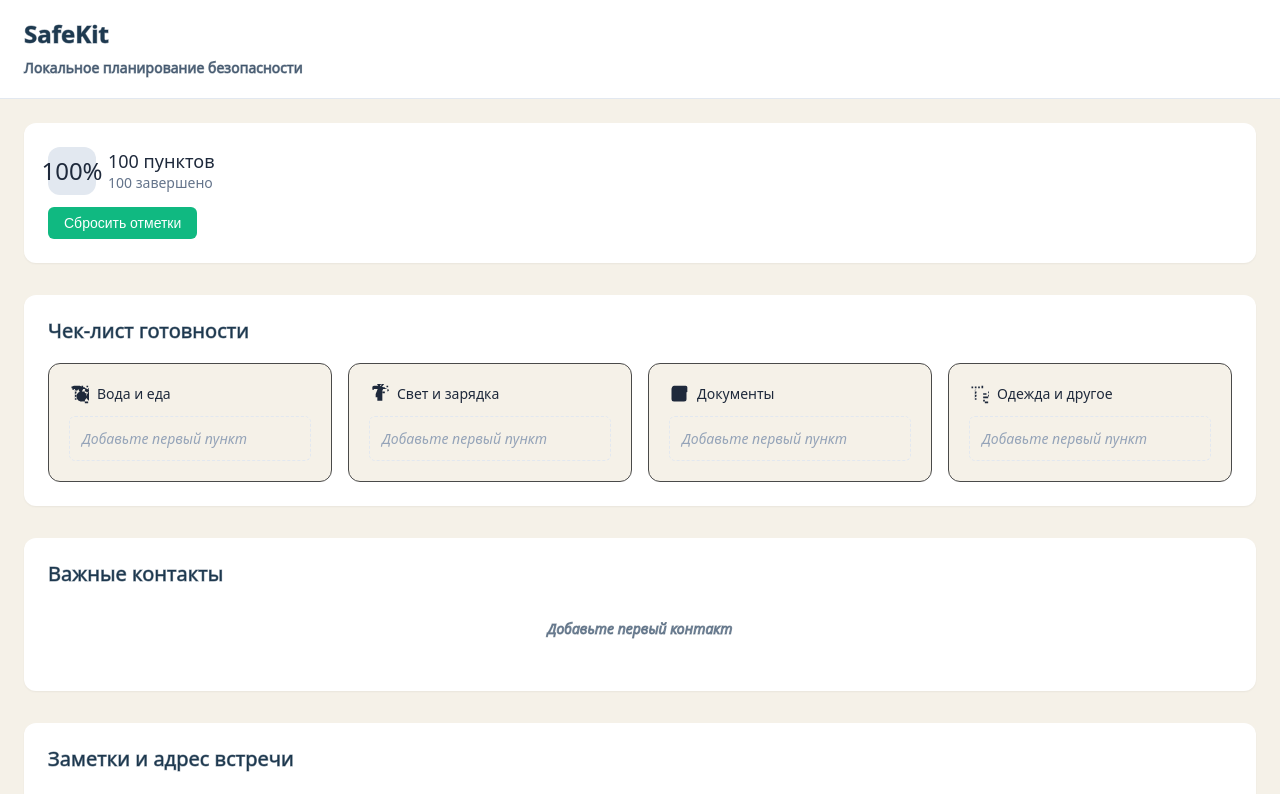
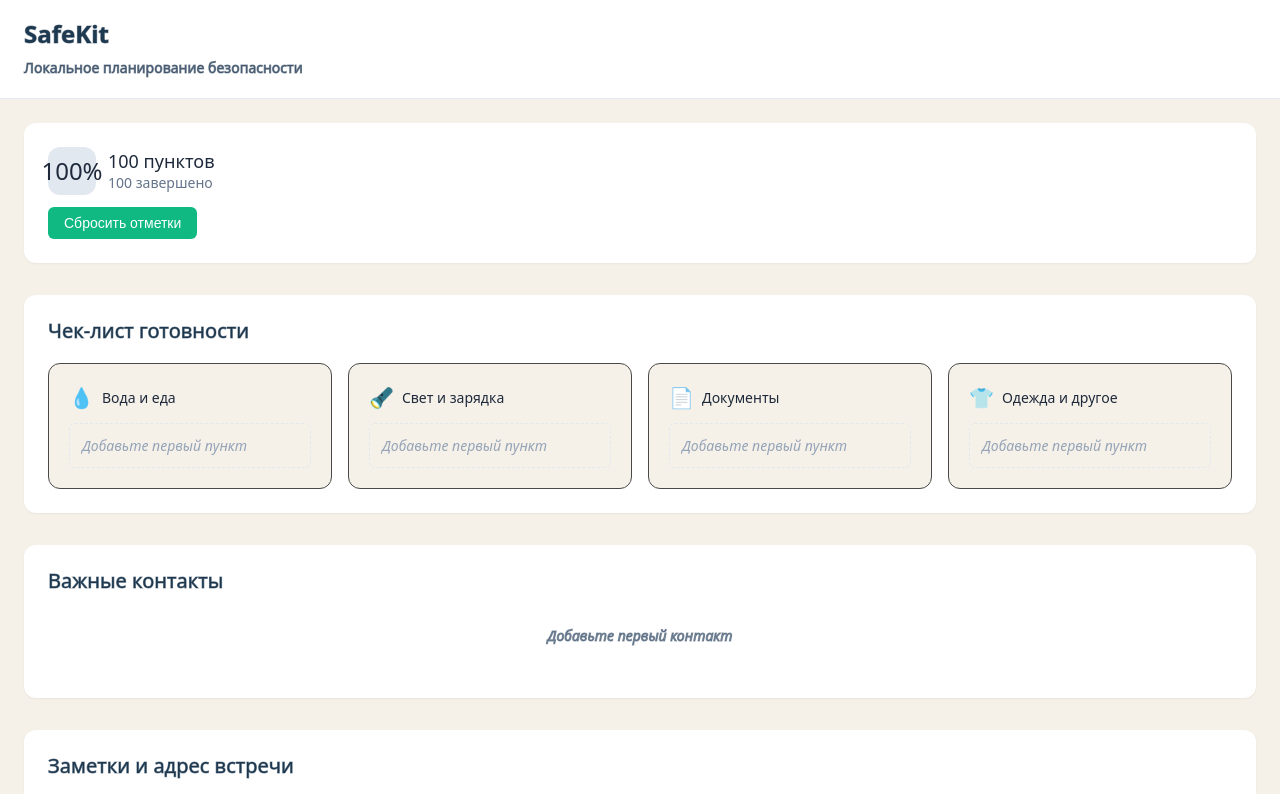
Before and after one commit to whyisomi/-safekit, a React (Vite) app: page / in a window 1280 px wide. Shown: the top 794 px of the page. Built offline with nearby package versions, Linux system fonts and the light colour scheme.

Commit message:
Restore emoji category icons

```diff
--- a/src/App.tsx
+++ b/src/App.tsx
@@ -84,12 +84,11 @@ const ClothingIcon = () => (
   </svg>
 )
 
-// Map category to its icon component
-const categoryIcons: Record<ChecklistCategory, React.ComponentType> = {
-  water: WaterIcon,
-  light: LightIcon,
-  documents: DocumentsIcon,
-  clothing: ClothingIcon,
+const categoryEmoji: Record<ChecklistCategory, string> = {
+  water: '💧',
+  light: '🔦',
+  documents: '📄',
+  clothing: '👕',
 }
 
 const INITIAL_ITEMS: Record<ChecklistCategory, ChecklistItem[]> = {
@@ -386,7 +385,6 @@ function App() {
           >
             {categories.map((cat) => {
               const catItems = checklist.filter((i) => i.category === cat)
-              const IconComponent = categoryIcons[cat]
               return (
                 <div
                   key={cat}
@@ -405,7 +403,7 @@ function App() {
                       marginBottom: '12px',
                     }}
                   >
-                    <IconComponent />
+                    <span style={{ fontSize: '20px', color: 'currentColor' }}>{categoryEmoji[cat]}</span>
                     <span
                       style={{
                         fontWeight: 500,
```
